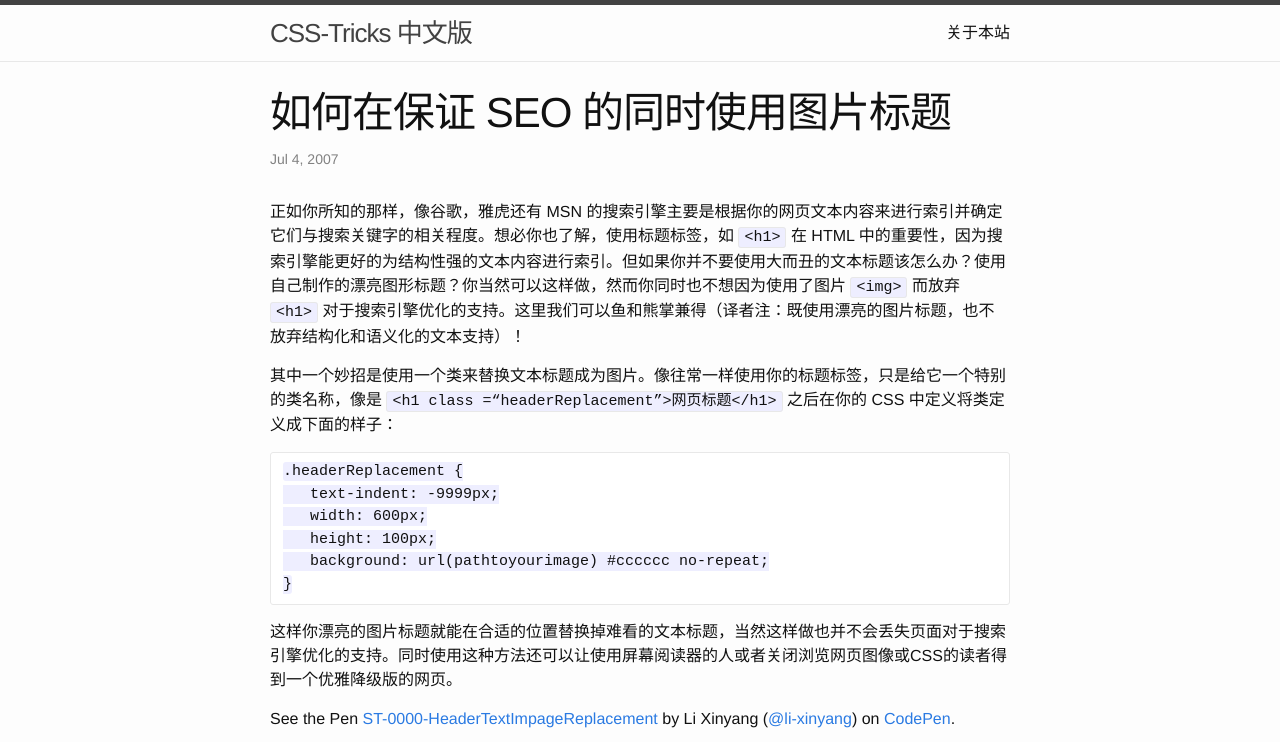
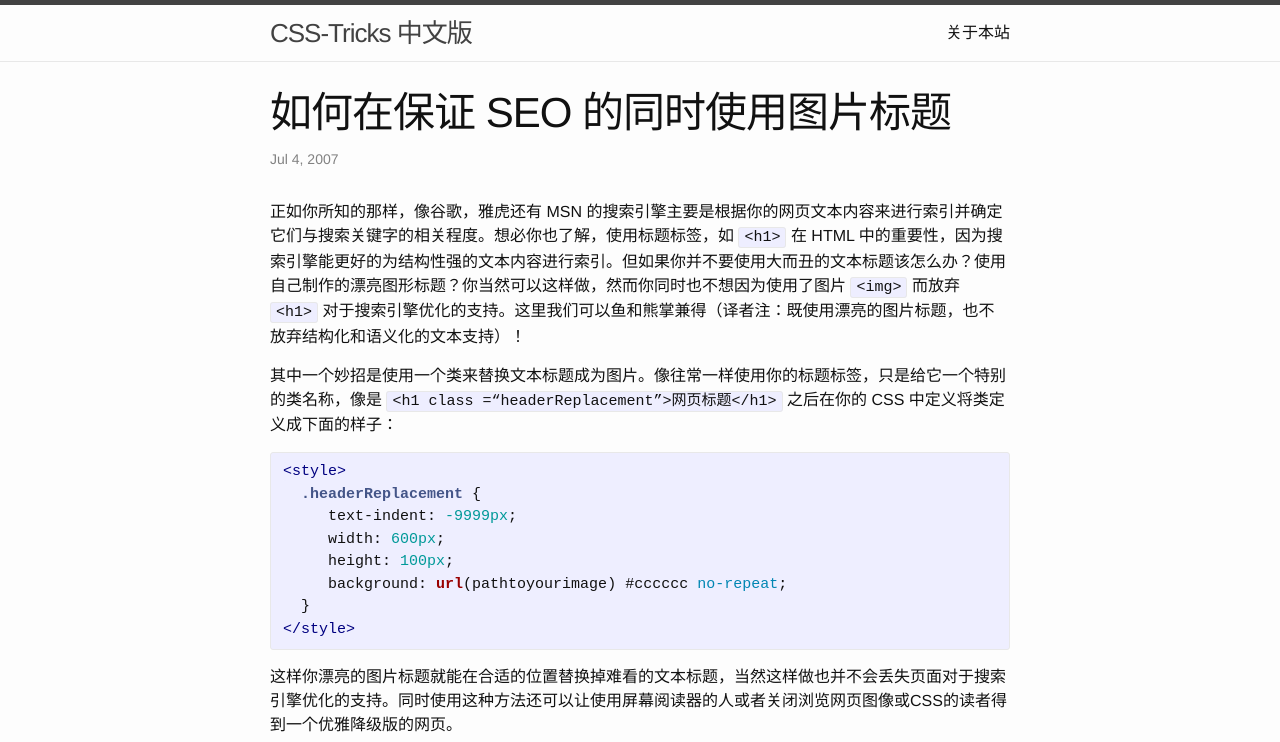
Before and after one commit to ZhangLiang1707/CSSTricks, a Jekyll site: the page built from _posts/2007-07-04-0000-HeaderTextImageReplacement-en-zh_cn-C.md, in a window 1280 px wide, cut to the strip 0-742 px from the top of the page. Built offline with Jekyll 4.4.1, drawn with Linux system fonts in a browser that asks for light colours; comment, search, counter and statistics services are not loaded.

Commit message:
add excerpt for index page

```diff
--- a/_includes/comments.html
+++ b/_includes/comments.html
@@ -1,4 +1,4 @@
-{% if page.comments %}
+{% if true %}
 <!-- Add Disqus comments. -->
 <div id="disqus_thread"></div>
 <script type="text/javascript">
--- a/_posts/2007-07-04-0000-HeaderTextImageReplacement-en-zh_cn-C.md
+++ b/_posts/2007-07-04-0000-HeaderTextImageReplacement-en-zh_cn-C.md
@@ -9,13 +8,16 @@
 
 其中一个妙招是使用一个类来替换文本标题成为图片。像往常一样使用你的标题标签，只是给它一个特别的类名称，像是 `<h1 class =“headerReplacement”>网页标题</h1>` 之后在你的 CSS 中定义将类定义成下面的样子：
 
-
-    .headerReplacement {
-       text-indent: -9999px;
-       width: 600px;
-       height: 100px;
-       background: url(pathtoyourimage) #cccccc no-repeat;
-    }
+{% highlight html %}
+<style>
+  .headerReplacement {
+     text-indent: -9999px;
+     width: 600px;
+     height: 100px;
+     background: url(pathtoyourimage) #cccccc no-repeat;
+  }
+</style>
+{% endhighlight %}
 
 这样你漂亮的图片标题就能在合适的位置替换掉难看的文本标题，当然这样做也并不会丢失页面对于搜索引擎优化的支持。同时使用这种方法还可以让使用屏幕阅读器的人或者关闭浏览网页图像或CSS的读者得到一个优雅降级版的网页。
 
--- a/index.html
+++ b/index.html
@@ -14,6 +14,7 @@
         <h2>
           <a class="post-link" href="{{ post.url | prepend: site.baseurl }}">{{ post.title }}</a>
         </h2>
+        <p>{% if post.excerpt %}{{ post.excerpt | strip_html | strip_newlines | truncate: 160 }}{% else %}{{ site.description }}{% endif %}</p>
       </li>
     {% endfor %}
   </ul>
```
Also changed, not shown: other parts of _posts/2007-07-04-0000-HeaderTextImageReplacement-en-zh_cn-C.md (+0 -1 lines).
